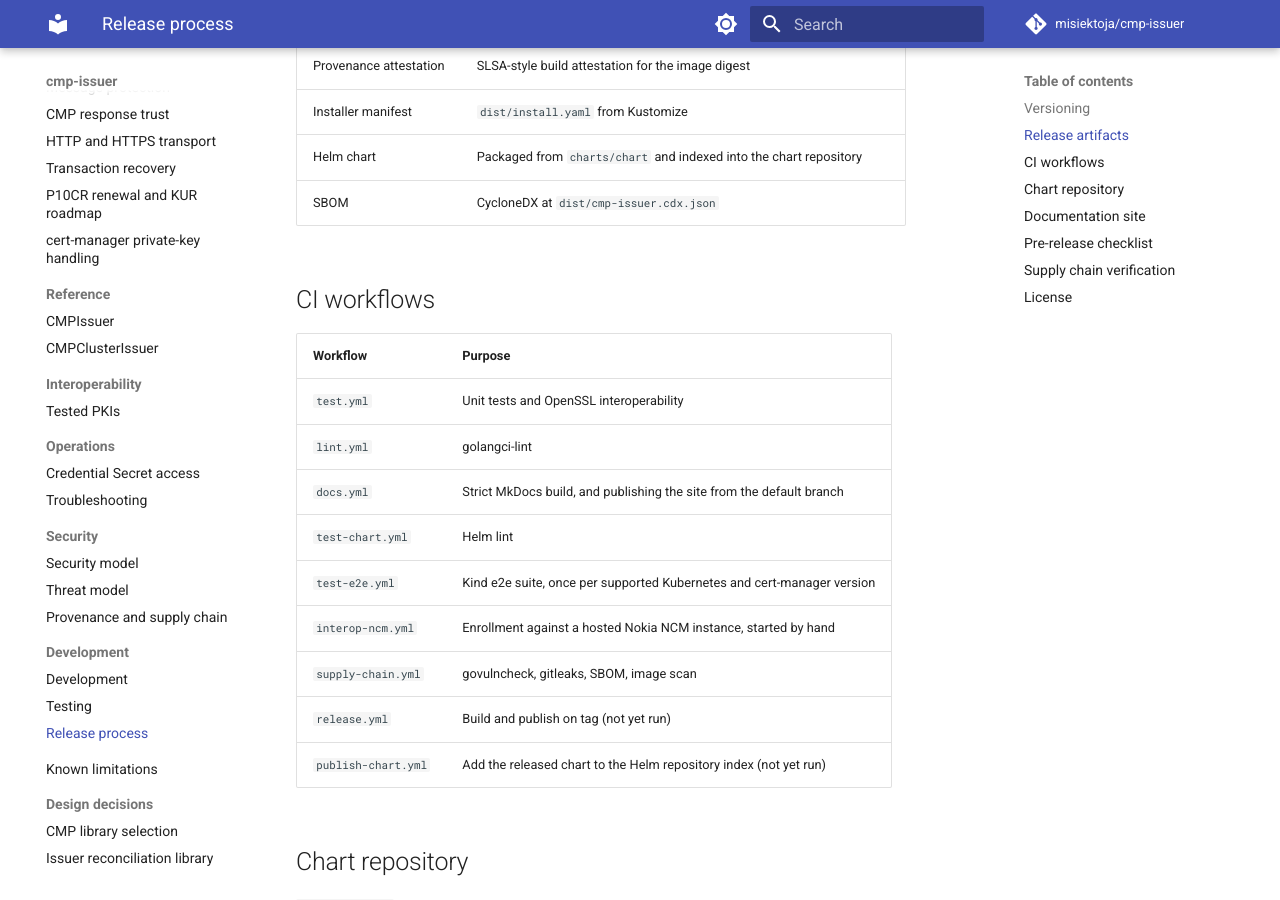
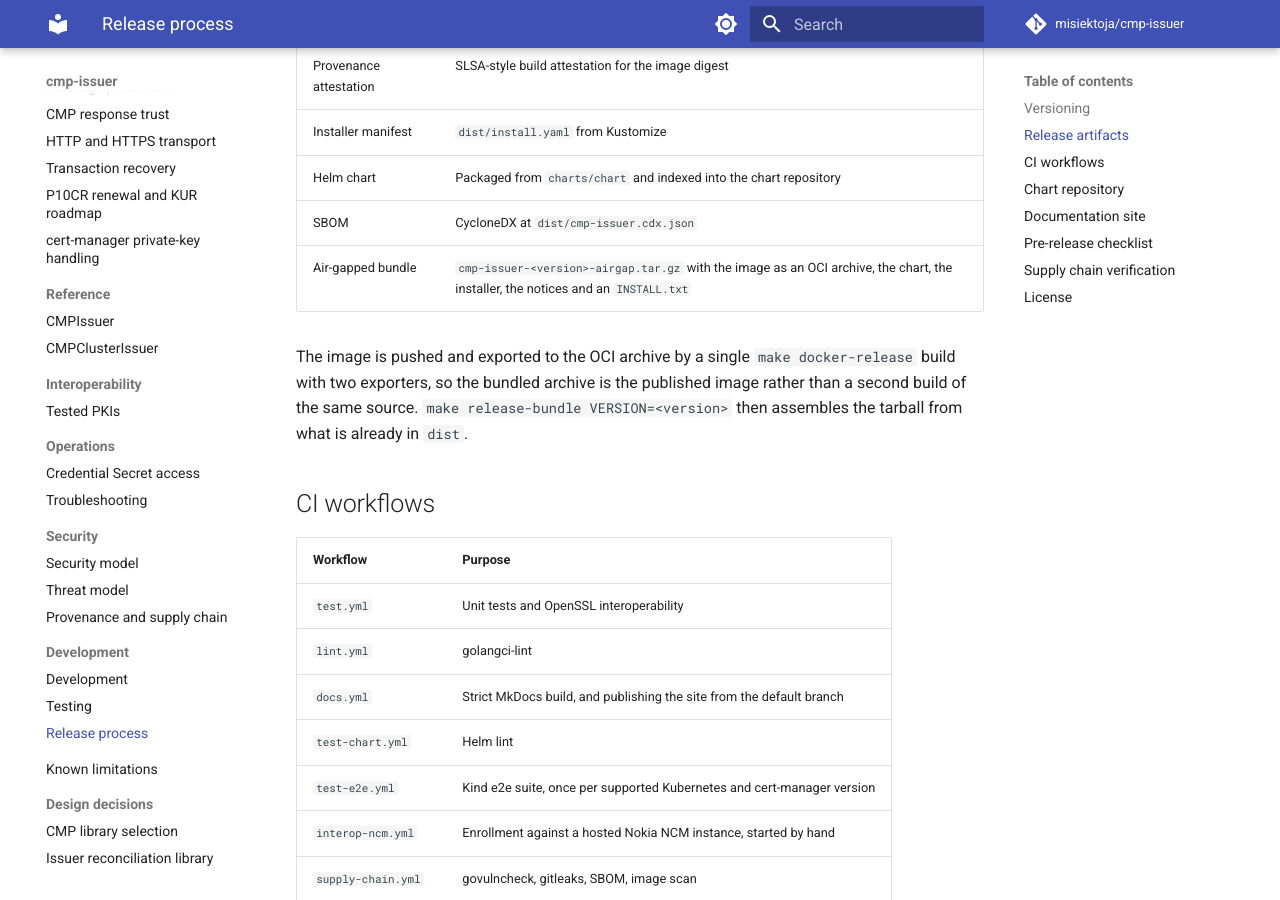
Before and after one commit to misiektoja/cmp-issuer, an MkDocs documentation site: the page built from docs/development/release-process.md, in a window 1280 px wide and 900 px high, scrolled down 595 px. Built offline with MkDocs 1.6.1 and Material for MkDocs 9.7.7, drawn with Linux system fonts in a browser that asks for light colours; comment, search, counter and statistics services are not loaded.

Commit message:
docs(development): list the air-gapped bundle among the artifacts

```diff
--- a/docs/development/release-process.md
+++ b/docs/development/release-process.md
@@ -19,6 +19,11 @@
 | Installer manifest | `dist/install.yaml` from Kustomize |
 | Helm chart | Packaged from `charts/chart` and indexed into the chart repository |
 | SBOM | CycloneDX at `dist/cmp-issuer.cdx.json` |
+| Air-gapped bundle | `cmp-issuer-<version>-airgap.tar.gz` with the image as an OCI archive, the chart, the installer, the notices and an `INSTALL.txt` |
+
+The image is pushed and exported to the OCI archive by a single `make docker-release` build with two
+exporters, so the bundled archive is the published image rather than a second build of the same source.
+`make release-bundle VERSION=<version>` then assembles the tarball from what is already in `dist`.
 
 ## CI workflows
 
```
